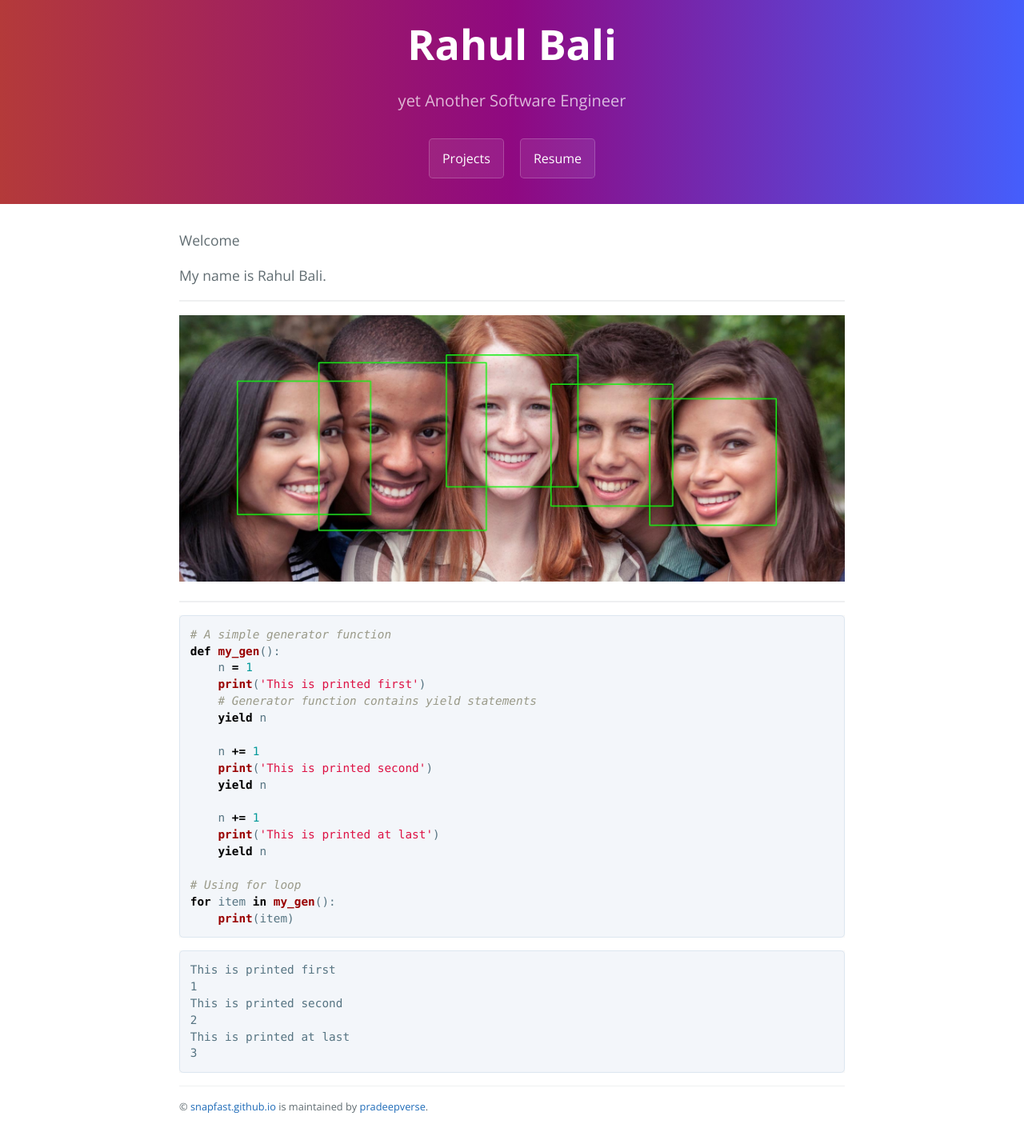
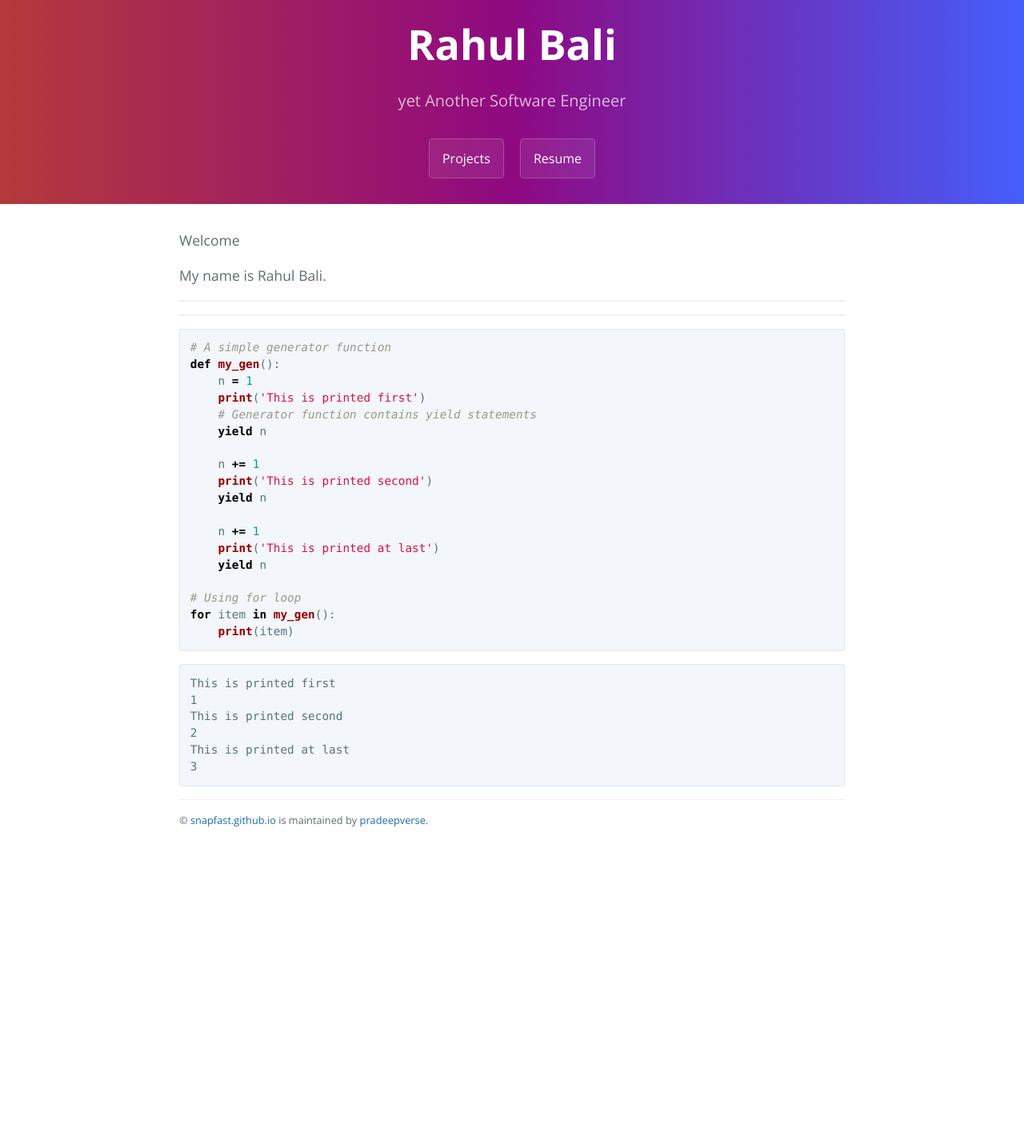
Before and after one commit to pradeepverse/snapfast.github.io, a Jekyll site: the page built from index.md, in a window 1280 px wide. Shown: the whole page at 80% size. Built offline with Jekyll 4.4.1, drawn with Linux system fonts in a browser that asks for light colours; after the commit the page ends 1067 px from its top, so only the background shows below that.

Commit message:
Update index.md

```diff
--- a/index.md
+++ b/index.md
@@ -8,7 +8,6 @@ My name is Rahul Bali.
 
 * * *
 
-![face-detect](img/facedetect-equality-and-diversity.jpg)
 
 * * *
 
```
